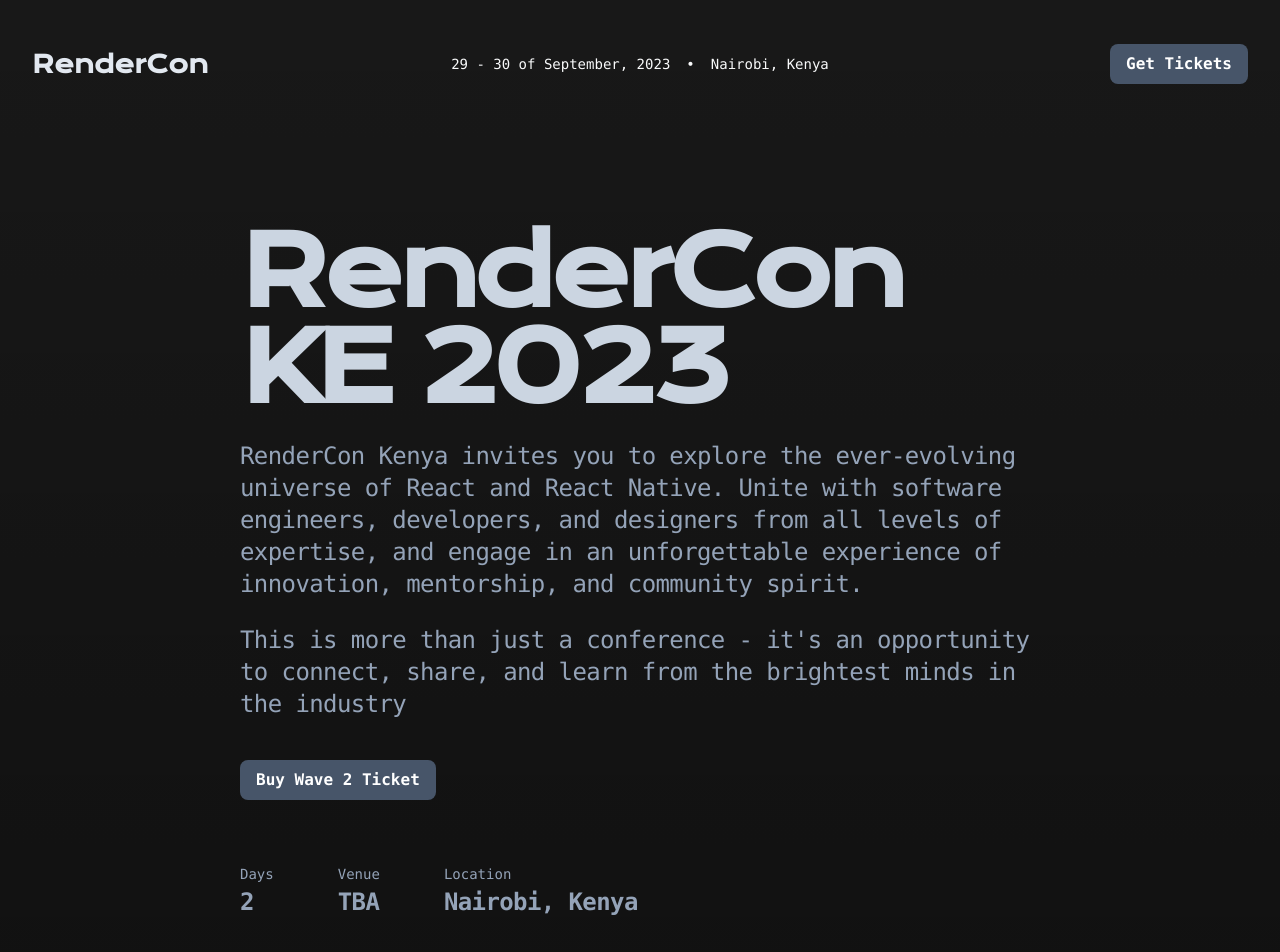
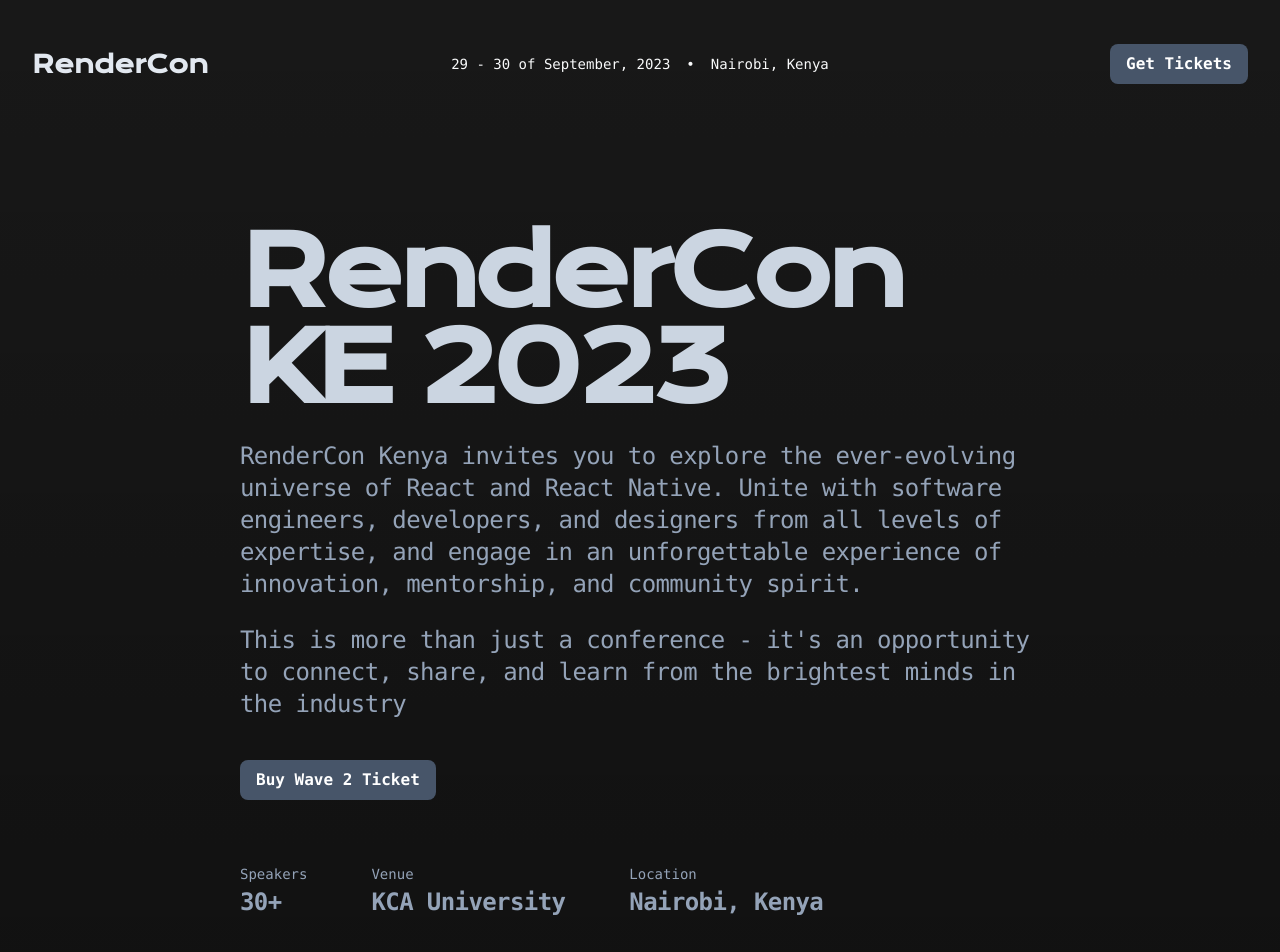
Before and after one commit to rendercon/RenderconKeWeb, a Next.js app: page / in a window 1280 px wide. Shown: the top 952 px of the page. Built offline with nearby package versions, Linux system fonts and the light colour scheme.

Commit message:
add event venue

```diff
--- a/src/app/components/Hero.tsx
+++ b/src/app/components/Hero.tsx
@@ -41,8 +41,8 @@
 
           <dl className="mt-10 grid grid-cols-2 gap-x-10 gap-y-6 font-mono sm:mt-16 sm:gap-x-16 sm:gap-y-10 sm:text-center lg:auto-cols-auto lg:grid-flow-col lg:grid-cols-none lg:justify-start lg:text-left">
             {[
-              ['Days', '2'],
-              ['Venue', 'TBA'],
+              ['Speakers', '30+'],
+              ['Venue', 'KCA University'],
               ['Location', 'Nairobi, Kenya'],
             ].map(([name, value]) => (
               <div key={name}>
```
